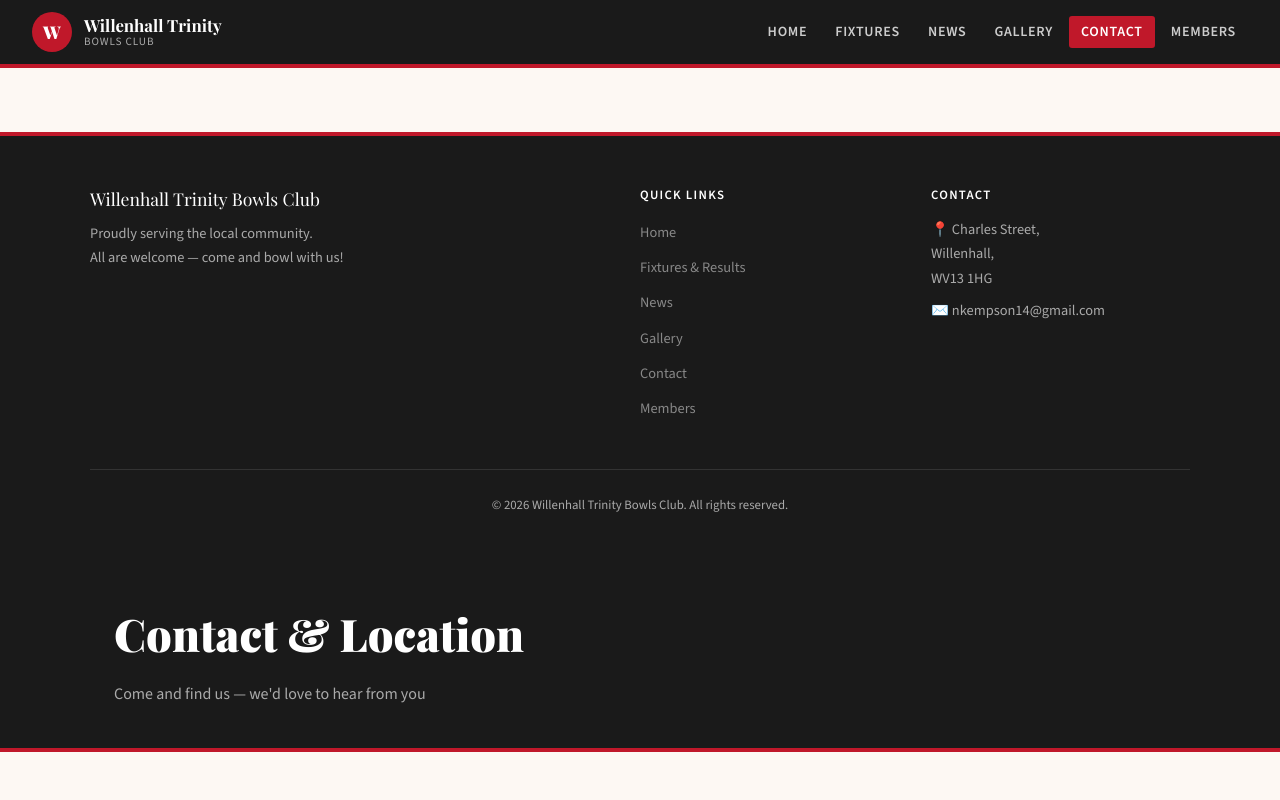
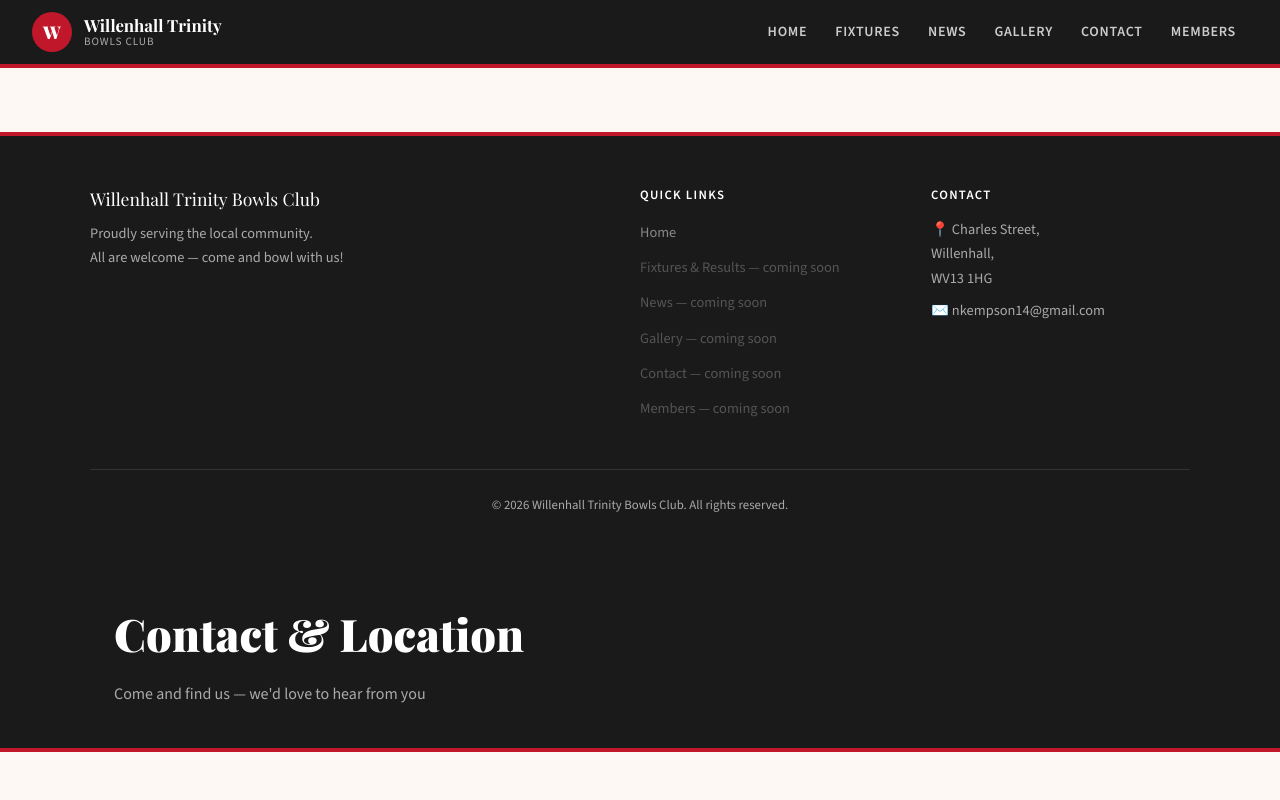
Before and after one commit to dklinesimgaming/wtbc-website, a plain HTML site: page contact.html in a window 1280 px wide. Shown: the top 800 px of the page. Drawn offline with nearby package versions, Linux system fonts and the light colour scheme.

Commit message:
Add files via upload

```diff
--- a/shared.js
+++ b/shared.js
@@ -11,11 +11,11 @@
     </button>
     <ul class="nav-links">
       <li><a href="index.html">Home</a></li>
-      <li><a href="fixtures.html">Fixtures</a></li>
-      <li><a href="news.html">News</a></li>
-      <li><a href="gallery.html">Gallery</a></li>
-      <li><a href="contact.html">Contact</a></li>
-      <li><a href="members.html">Members</a></li>
+      <li><a href="#" onclick="comingSoon(event)">Fixtures</a></li>
+      <li><a href="#" onclick="comingSoon(event)">News</a></li>
+      <li><a href="#" onclick="comingSoon(event)">Gallery</a></li>
+      <li><a href="#" onclick="comingSoon(event)">Contact</a></li>
+      <li><a href="#" onclick="comingSoon(event)">Members</a></li>
     </ul>
   </nav>`;
 
@@ -30,11 +30,11 @@
         <h4>Quick Links</h4>
         <ul>
           <li><a href="index.html">Home</a></li>
-          <li><a href="fixtures.html">Fixtures &amp; Results</a></li>
-          <li><a href="news.html">News</a></li>
-          <li><a href="gallery.html">Gallery</a></li>
-          <li><a href="contact.html">Contact</a></li>
-          <li><a href="members.html">Members</a></li>
+          <li><span style="color:#555;font-size:0.9rem">Fixtures &amp; Results — coming soon</span></li>
+          <li><span style="color:#555;font-size:0.9rem">News — coming soon</span></li>
+          <li><span style="color:#555;font-size:0.9rem">Gallery — coming soon</span></li>
+          <li><span style="color:#555;font-size:0.9rem">Contact — coming soon</span></li>
+          <li><span style="color:#555;font-size:0.9rem">Members — coming soon</span></li>
         </ul>
       </div>
       <div>
@@ -62,3 +62,8 @@
   const links  = document.querySelector('.nav-links');
   if (toggle) toggle.addEventListener('click', () => links.classList.toggle('open'));
 })();
+
+function comingSoon(e) {
+  e.preventDefault();
+  alert('This page is coming soon!');
+}
```
Also changed, not shown: index.html (+8 -8 lines).
